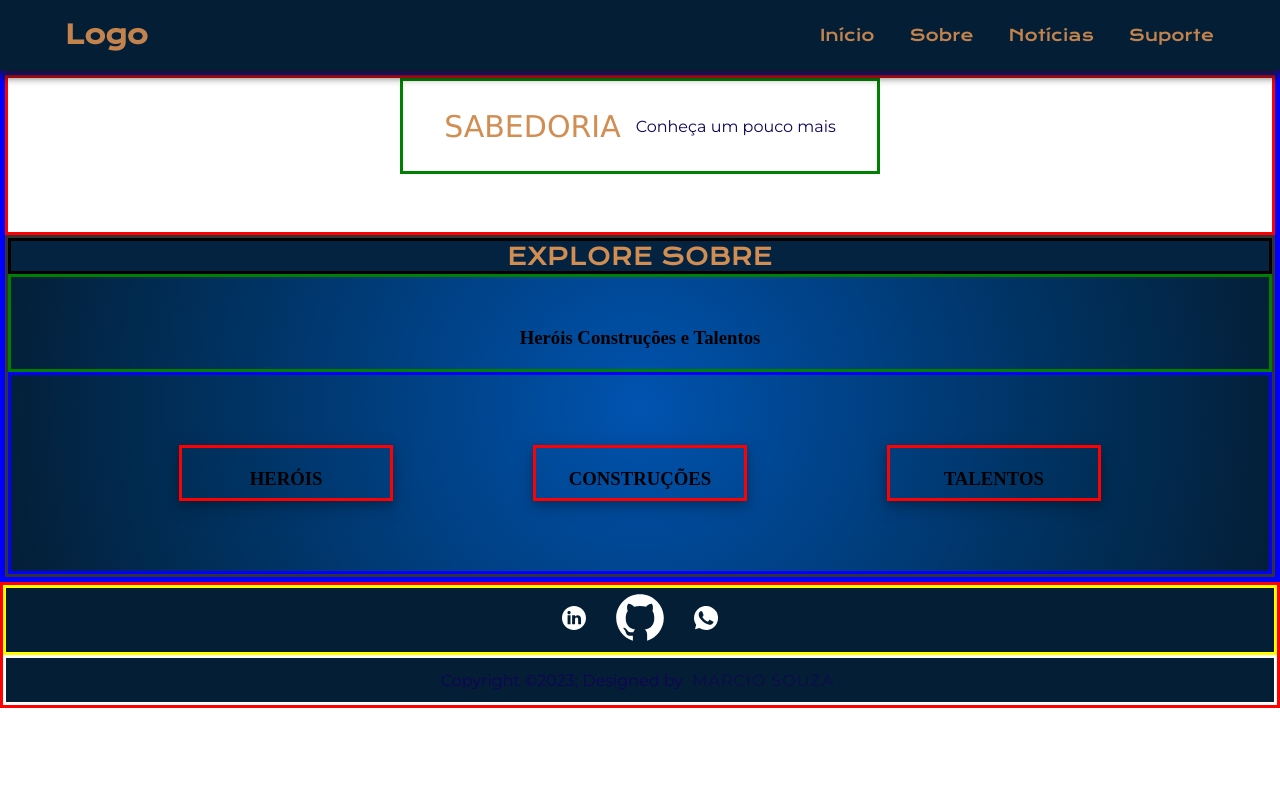
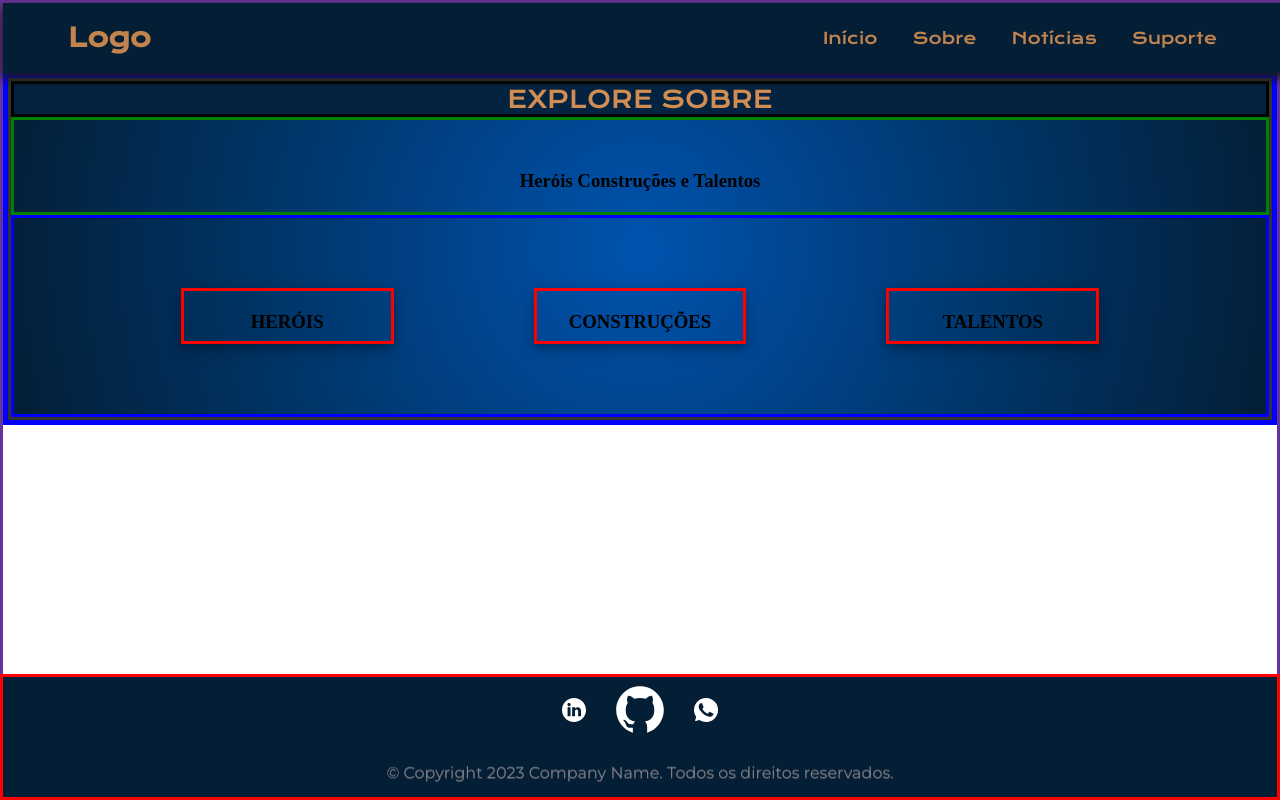
Before and after one commit to MarcioSouzaTI/Game---Page-2, a plain HTML site: page pages/about.html in a window 1280 px wide. Drawn offline with nearby package versions, Linux system fonts and the light colour scheme.

Commit message:
estilizando footer

```diff
--- a/index.css
+++ b/index.css
@@ -99,10 +99,11 @@ p {
 /* ---------------------- Primeiro banner da página --------------------- */
 .main-content {
     display: flex;
-    /* background-image: url(../imagens/apresentarback.png);
-    background-size: 100%;
+    background-image: url(imagens/back-apresentar.png);
+    /* background-image: url(imagens/backapresentar.png); */
+    background-size: 70%;
     background-position: center;
-    background-repeat: no-repeat; */
+    background-repeat: no-repeat;
     justify-content: center;
     width: 100%;
     height: 87vh;
@@ -203,12 +204,10 @@ p {
     color: white;
     /* border: solid ; */
 }
-.designer{
-    opacity: 0.7;
-    text-transform: uppercase;
-    letter-spacing: 1px;
-    font-weight: 400;
-    margin: 0px 5px;
+.cp-text{
+    color: rgba(151, 149, 149, 0.7);
+    text-shadow: 0 1px rgba(219, 186, 186, 0.288);
+
 }
 /* ----------------------- media query ---------------------- */
 @media (max-width:1024px) {
--- a/pages/about.html
+++ b/pages/about.html
@@ -33,12 +33,12 @@
 
     <main class="main-container">
         <!-- Primeiro Banner -->
-        <div class="main-content">
+        <!-- <div class="main-content">
             <div class="test-page">
                 <h1>SABEDORIA</h1>
                 <P>Conheça um pouco mais</P>
             </div>
-        </div>
+        </div> -->
 
         <!-- Projetos -->
         <section class="projetos">
@@ -73,7 +73,7 @@
         </div>
 
         <div class="footer-bottom">
-            <p>Copyright &copy;2023; Designed by <span class="designer">Marcio Souza</span></p>
+            <p class="cp-text">© Copyright 2023 Company Name. Todos os direitos reservados.</p>
         </div>
 
     </footer>
--- a/style/footer.css
+++ b/style/footer.css
@@ -1,14 +1,16 @@
 /* ----------------------- Área do Rodapé ------------------- */
 .main-footer{
-    position: relative;
-    top: 70px;
+    position: fixed;
+    left: 0;
+    bottom: 0px;
+    width: 100%;
     background-color: #041e36;
     border: solid red;
 
 }
 .social-cont{
     display: flex;
-    border: solid yellow;
+    /* border: solid yellow; */
     justify-content: center;
     align-items: center;
     height: 70px;
@@ -20,12 +22,10 @@
     align-items: center;
     height: 50px;
     color: white;
-    border: solid ;
+    /* border: solid ; */
 }
-.designer{
-    opacity: 0.7;
-    text-transform: uppercase;
-    letter-spacing: 1px;
-    font-weight: 400;
-    margin: 0px 5px;
+.cp-text{
+    color: rgba(151, 149, 149, 0.7);
+    text-shadow: 0 1px rgba(219, 186, 186, 0.288);
+
 }
--- a/style/page.css
+++ b/style/page.css
@@ -26,7 +26,13 @@ p {
     color: rgb(17, 3, 88);
     font-family: Montserrat;
 }
-
+body{
+    display: flex;
+    flex-direction: column;
+    /* width: 100vw; */
+    height: 98vh;
+    border: solid rebeccapurple;
+}
 
 /* ---------------------- Ajustes e conteúdos da página -------------------- */
 .main-container{
```
Also changed, not shown: index.html (+1 -1 lines), 1 other file.
